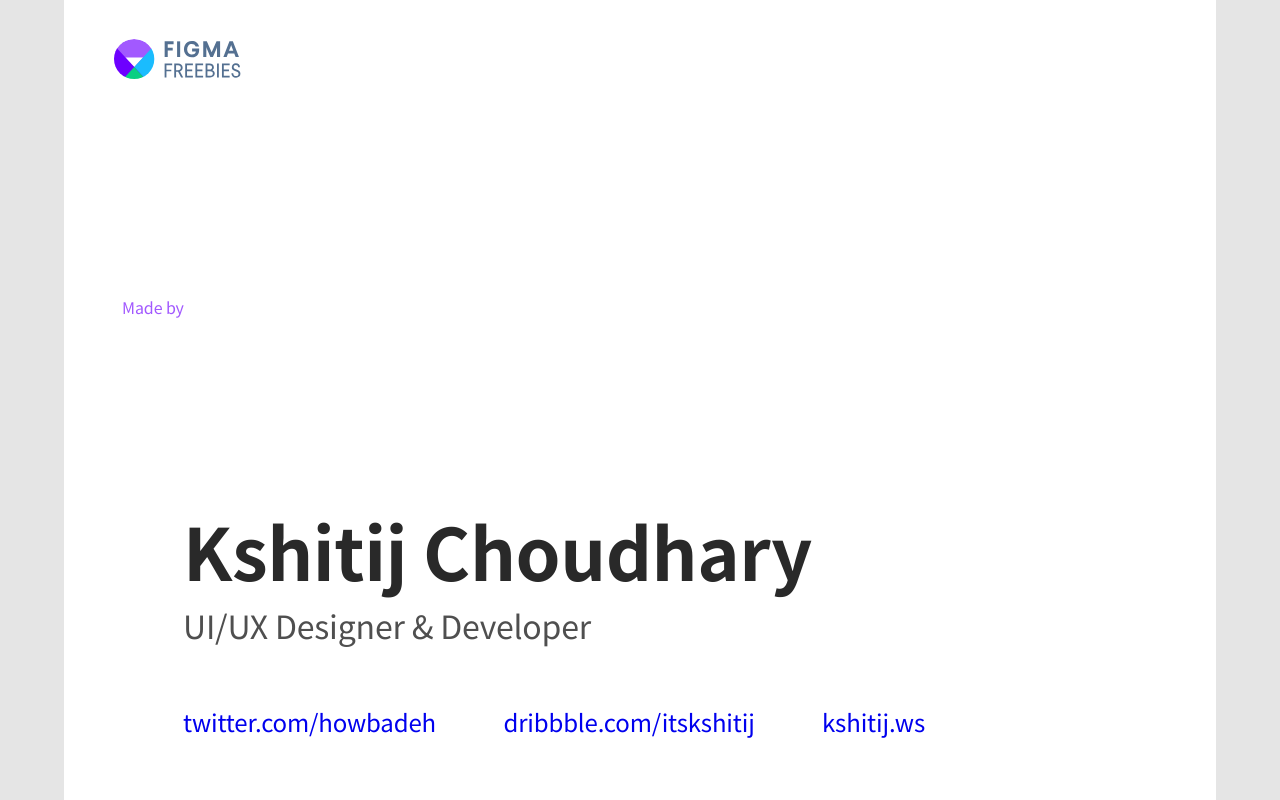
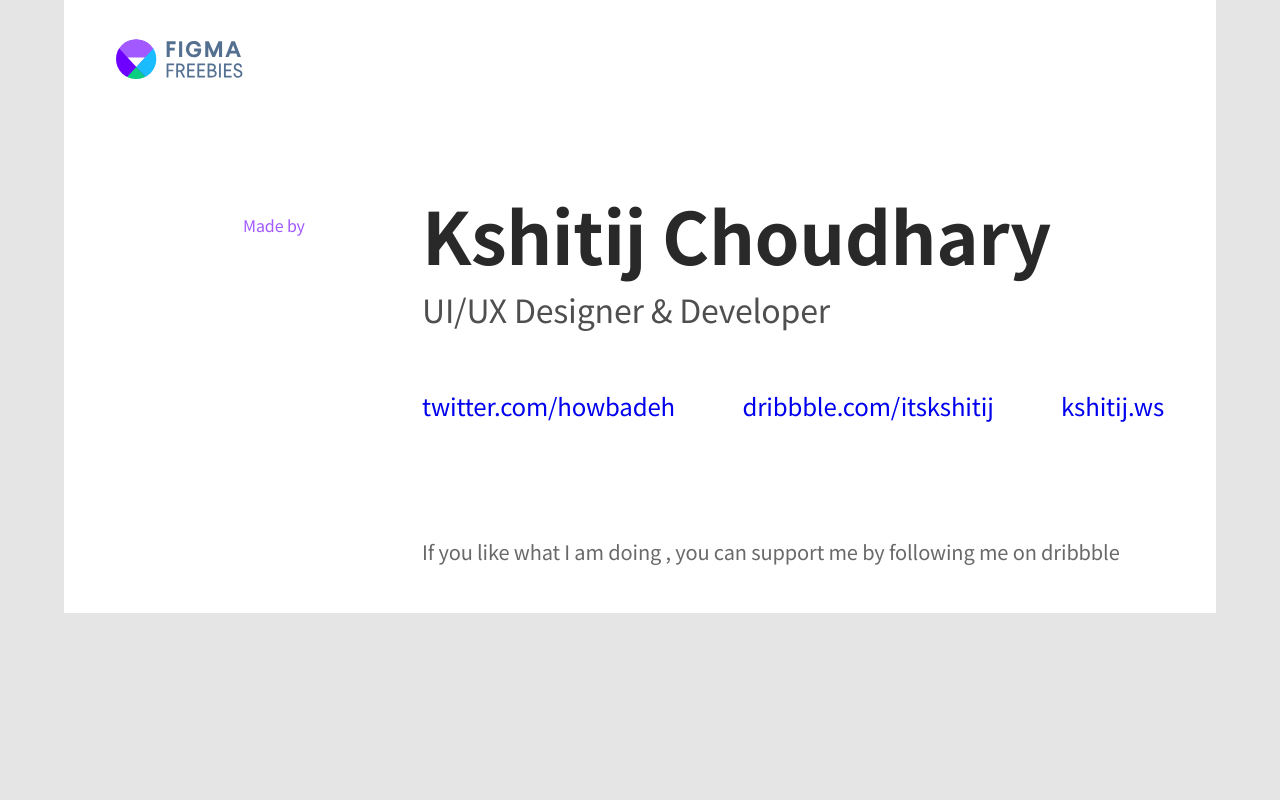
Before and after one commit to MezdrinM/ThriveTalk, a React (Create React App) app: page / in a window 1280 px wide. Shown: the top 800 px of the page. Built offline with nearby package versions, Linux system fonts and the light colour scheme; the HTML template or start-up script is replaced by a standard one.

Commit message:
added correction for adaptation

```diff
--- a/src/styles/header.scss
+++ b/src/styles/header.scss
@@ -1,14 +1,14 @@
 .section-header{
   background-color: #ffffff;
-  display: flex;
 
   &-logo{
     margin-top: 39px;
-    margin-left: 50px;
+    width: 179px;
+    text-align: right;
   }
   &-logo_text{
     margin-top: 217px;
-    margin-left: 58px;
+    width: 179px;
     font-size: 16px;
     line-height: 17px;
     letter-spacing: -0.006em;
@@ -17,7 +17,6 @@
   &-content{
     flex-direction: column;
     margin-top: 196px;
-    margin-left: 119px;
     display: flex;
     width: 742px;
 
@@ -57,3 +56,8 @@
     }
   }
 }
+
+.section-inner{
+  display: flex;
+  margin-bottom: 223px;
+}
--- a/src/styles/main.scss
+++ b/src/styles/main.scss
@@ -1,12 +1,14 @@
 @import url("https://fonts.googleapis.com/css2?family=Balsamiq+Sans:wght@400;700&display=swap");
 @import "./variables.scss";
 @import "./header.scss";
+@import "./section-main.scss";
 
 .section-outer {
   width: $width;
   margin: 0 auto;
   max-width: 90%;
 }
+
 
 html,
 body {
```
